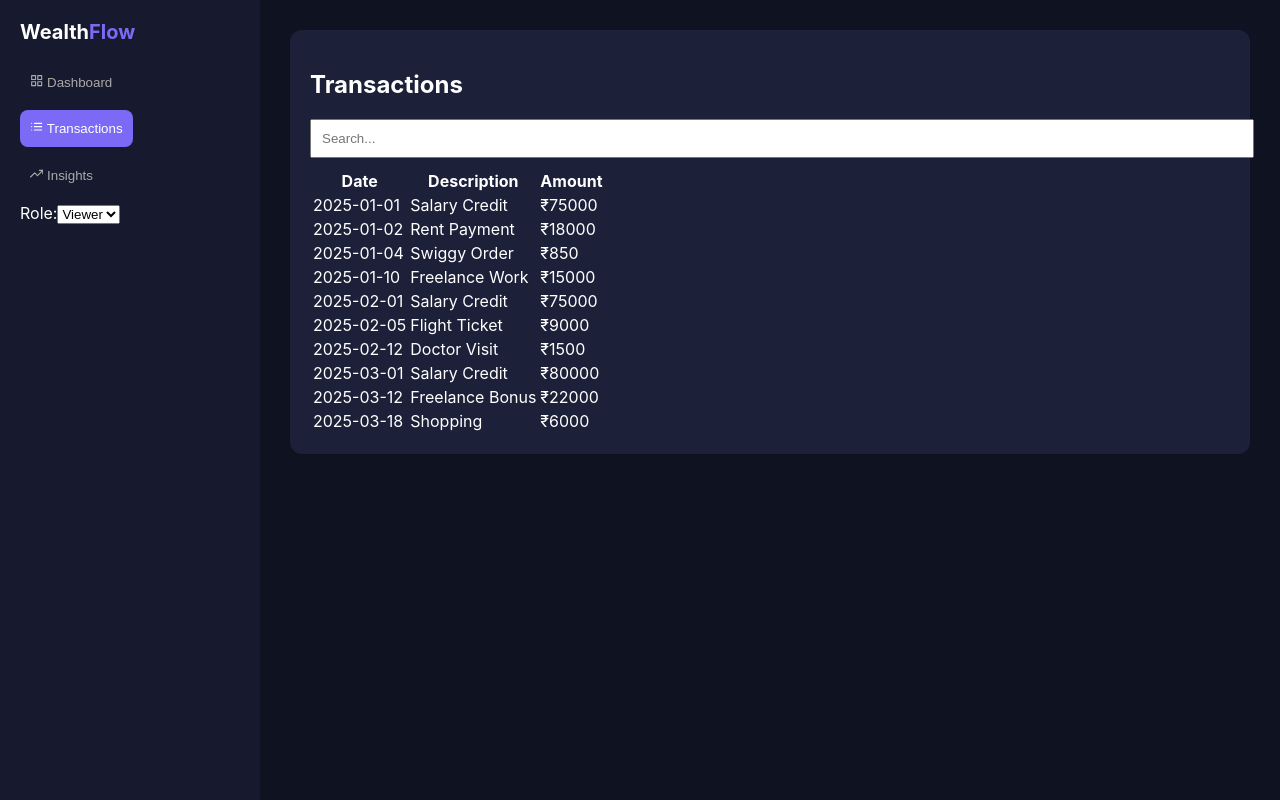
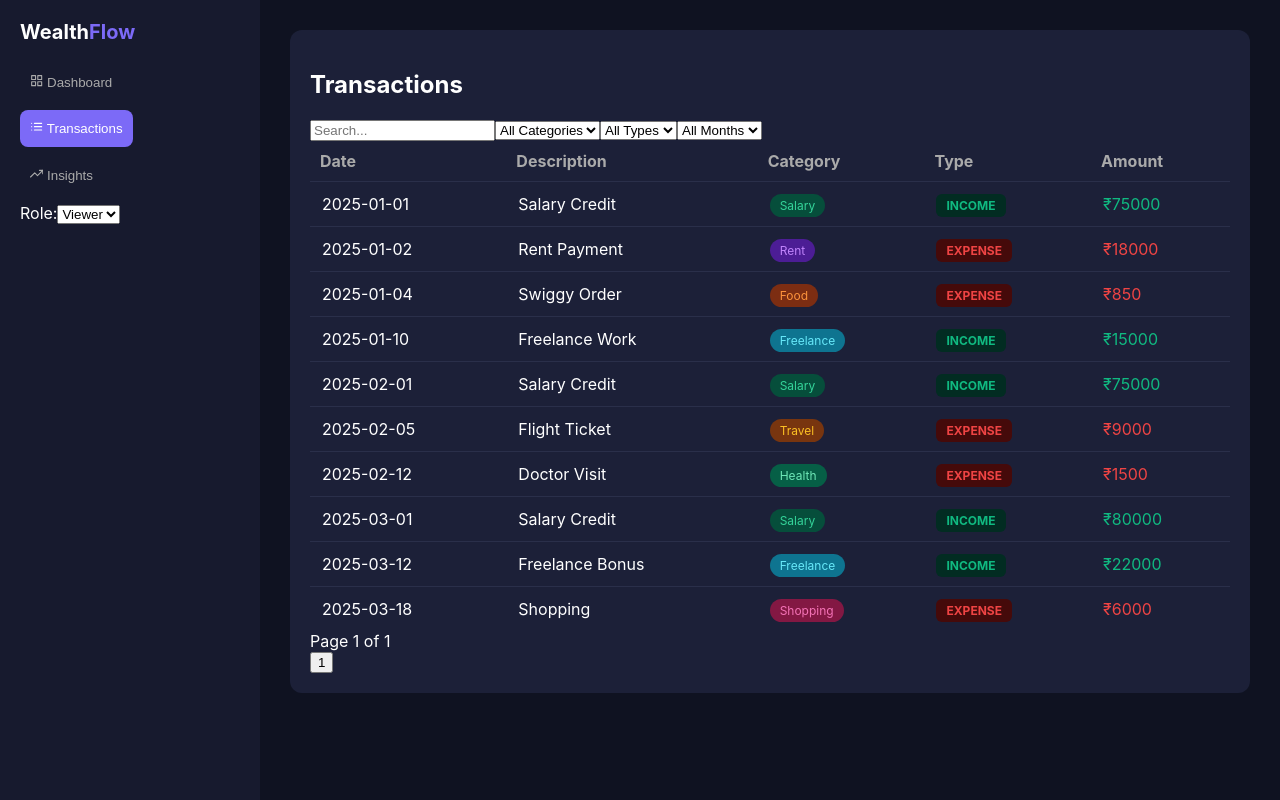
Before and after one commit to kundana-kolanuvada/finance-dashboard, a React (Vite) app: page / in a window 1280 px wide. Both pictures are taken after a click on the button "Transactions". Built offline with nearby package versions, Linux system fonts and the light colour scheme.

Commit message:
upgraded transactions page

```diff
--- a/src/components/AddTransactionModal.jsx
+++ b/src/components/AddTransactionModal.jsx
@@ -1,32 +1,43 @@
 import { useState } from "react";
 import { useApp } from "../context/AppContext";
+import { CATEGORIES } from "../data/mockData";
 
-export default function AddTransactionModal({ onClose }) {
-  const { addTransaction } = useApp();
+export default function AddTransactionModal({ onClose, editData }) {
+  const { addTransaction, editTransaction } = useApp();
 
-  const [form, setForm] = useState({
-    description: "",
-    amount: "",
-    type: "expense",
-    date: "",
-  });
+  const [form, setForm] = useState(
+    editData || {
+      description: "",
+      amount: "",
+      type: "expense",
+      category: "Food",
+      date: "",
+    }
+  );
 
   const handleSubmit = () => {
-    if (!form.description || !form.amount) return;
+    if (!form.description || !form.amount || !form.date) return;
 
-    addTransaction({
+    const tx = {
       ...form,
       amount: parseFloat(form.amount),
-    });
+    };
+
+    if (editData) {
+      editTransaction(tx);
+    } else {
+      addTransaction(tx);
+    }
 
     onClose();
   };
 
   return (
     <div className="modal">
-      <h3>Add Transaction</h3>
+      <h3>{editData ? "Edit" : "Add"} Transaction</h3>
 
       <input
+        value={form.description}
         placeholder="Description"
         onChange={(e) =>
           setForm({ ...form, description: e.target.value })
@@ -35,13 +46,46 @@ export default function AddTransactionModal({ onClose }) {
 
       <input
         type="number"
+        value={form.amount}
         placeholder="Amount"
         onChange={(e) =>
           setForm({ ...form, amount: e.target.value })
         }
       />
 
-      <button onClick={handleSubmit}>Add</button>
+      <select
+        value={form.category}
+        onChange={(e) =>
+          setForm({ ...form, category: e.target.value })
+        }
+      >
+        {CATEGORIES.map((c) => (
+          <option key={c}>{c}</option>
+        ))}
+      </select>
+
+      <select
+        value={form.type}
+        onChange={(e) =>
+          setForm({ ...form, type: e.target.value })
+        }
+      >
+        <option value="expense">Expense</option>
+        <option value="income">Income</option>
+      </select>
+
+      <input
+        type="date"
+        value={form.date}
+        onChange={(e) =>
+          setForm({ ...form, date: e.target.value })
+        }
+      />
+
+      <button className="btn" onClick={handleSubmit}>
+        {editData ? "Update" : "Add"}
+      </button>
+
       <button onClick={onClose}>Cancel</button>
     </div>
   );
--- a/src/components/TransactionsTable.jsx
+++ b/src/components/TransactionsTable.jsx
@@ -1,51 +1,167 @@
 import { useState } from "react";
 import { useApp } from "../context/AppContext";
 import AddTransactionModal from "./AddTransactionModal";
+import { CATEGORIES } from "../data/mockData";
 
 export default function TransactionsTable() {
-  const { transactions, role, searchQuery, setSearchQuery, deleteTransaction } = useApp();
-  const [open,setOpen]=useState(false);
+  const {
+    transactions,
+    role,
+    searchQuery,
+    setSearchQuery,
+    deleteTransaction,
+  } = useApp();
 
-  const filtered = transactions.filter(t =>
-    t.description.toLowerCase().includes(searchQuery.toLowerCase())
-  );
+  const [open, setOpen] = useState(false);
+  const [editTx, setEditTx] = useState(null);
+
+  const [category, setCategory] = useState("all");
+  const [type, setType] = useState("all");
+  const [month, setMonth] = useState("all");
+  const [page, setPage] = useState(1);
+
+  const ITEMS_PER_PAGE = 10;
+
+  const filtered = transactions.filter((t) => {
+    const matchSearch = t.description
+      .toLowerCase()
+      .includes(searchQuery.toLowerCase());
+
+    const matchCategory = category === "all" || t.category === category;
+    const matchType = type === "all" || t.type === type;
+
+    const matchMonth =
+      month === "all" ||
+      new Date(t.date).getMonth() + 1 === parseInt(month);
+
+    return matchSearch && matchCategory && matchType && matchMonth;
+  });
+
+  const totalPages = Math.ceil(filtered.length / ITEMS_PER_PAGE);
+  const start = (page - 1) * ITEMS_PER_PAGE;
+  const paginated = filtered.slice(start, start + ITEMS_PER_PAGE);
 
   return (
     <div className="card">
       <h2>Transactions</h2>
 
-      <input
-        className="search-input"
-        placeholder="Search..."
-        value={searchQuery}
-        onChange={(e)=>setSearchQuery(e.target.value)}
-      />
+      {/* TOP BAR */}
+      <div className="top-bar">
+        <input
+          className="search-small"
+          placeholder="Search..."
+          value={searchQuery}
+          onChange={(e) => setSearchQuery(e.target.value)}
+        />
 
-      {role==="admin" && <button className="btn" onClick={()=>setOpen(true)}>+ Add</button>}
+        <select onChange={(e) => setCategory(e.target.value)}>
+          <option value="all">All Categories</option>
+          {CATEGORIES.map((c) => (
+            <option key={c}>{c}</option>
+          ))}
+        </select>
 
+        <select onChange={(e) => setType(e.target.value)}>
+          <option value="all">All Types</option>
+          <option value="income">Income</option>
+          <option value="expense">Expense</option>
+        </select>
+
+        <select onChange={(e) => setMonth(e.target.value)}>
+          <option value="all">All Months</option>
+          {[...Array(12)].map((_, i) => (
+            <option key={i} value={i + 1}>
+              {new Date(0, i).toLocaleString("default", {
+                month: "short",
+              })}
+            </option>
+          ))}
+        </select>
+
+        {role === "admin" && (
+          <button className="btn" onClick={() => setOpen(true)}>
+            + Add
+          </button>
+        )}
+      </div>
+
+      {/* TABLE */}
       <table className="transactions-table">
         <thead>
           <tr>
-            <th>Date</th><th>Description</th><th>Amount</th>
-            {role==="admin" && <th>Action</th>}
+            <th>Date</th>
+            <th>Description</th>
+            <th>Category</th>
+            <th>Type</th>
+            <th>Amount</th>
+            {role === "admin" && <th>Actions</th>}
           </tr>
         </thead>
 
         <tbody>
-          {filtered.map(t=>(
+          {paginated.map((t) => (
             <tr key={t.id}>
               <td>{t.date}</td>
               <td>{t.description}</td>
-              <td>₹{t.amount}</td>
-              {role==="admin" && (
-                <td><button onClick={()=>deleteTransaction(t.id)}>Delete</button></td>
+
+              <td>
+                <span className={`badge cat-${t.category.toLowerCase()}`}>
+                  {t.category}
+                </span>
+              </td>
+
+              <td>
+                <span className={`type ${t.type}`}>
+                  {t.type.toUpperCase()}
+                </span>
+              </td>
+
+              <td className={t.type === "income" ? "income-text" : "expense-text"}>
+                ₹{t.amount}
+              </td>
+
+              {role === "admin" && (
+                <td>
+                  <button className="edit-btn" onClick={() => setEditTx(t)}>
+                    Edit
+                  </button>
+                  <button
+                    className="delete-btn"
+                    onClick={() => deleteTransaction(t.id)}
+                  >
+                    Delete
+                  </button>
+                </td>
               )}
             </tr>
           ))}
         </tbody>
       </table>
 
-      {open && <AddTransactionModal onClose={()=>setOpen(false)}/>}
+      {/* PAGINATION */}
+      <div className="pagination-bar">
+        <span>Page {page} of {totalPages || 1}</span>
+
+        <div>
+          {[...Array(totalPages)].map((_, i) => (
+            <button
+              key={i}
+              className={page === i + 1 ? "active-page" : ""}
+              onClick={() => setPage(i + 1)}
+            >
+              {i + 1}
+            </button>
+          ))}
+        </div>
+      </div>
+
+      {open && <AddTransactionModal onClose={() => setOpen(false)} />}
+      {editTx && (
+        <AddTransactionModal
+          editData={editTx}
+          onClose={() => setEditTx(null)}
+        />
+      )}
     </div>
   );
 }
--- a/src/context/AppContext.jsx
+++ b/src/context/AppContext.jsx
@@ -17,24 +17,40 @@ export function AppProvider({ children }) {
   }, [transactions]);
 
   const addTransaction = (tx) =>
-    setTransactions(prev => [{ ...tx, id: Date.now() }, ...prev]);
+    setTransactions((prev) => [{ ...tx, id: Date.now() }, ...prev]);
 
   const deleteTransaction = (id) =>
-    setTransactions(prev => prev.filter(t => t.id !== id));
+    setTransactions((prev) => prev.filter((t) => t.id !== id));
 
-  const income = transactions.filter(t=>t.type==="income")
-    .reduce((a,b)=>a+b.amount,0);
+  const editTransaction = (updatedTx) =>
+    setTransactions((prev) =>
+      prev.map((t) => (t.id === updatedTx.id ? updatedTx : t))
+    );
 
-  const expense = transactions.filter(t=>t.type==="expense")
-    .reduce((a,b)=>a+b.amount,0);
+  const income = transactions
+    .filter((t) => t.type === "income")
+    .reduce((a, b) => a + b.amount, 0);
+
+  const expense = transactions
+    .filter((t) => t.type === "expense")
+    .reduce((a, b) => a + b.amount, 0);
 
   return (
-    <AppContext.Provider value={{
-      transactions, role, setRole,
-      searchQuery, setSearchQuery,
-      addTransaction, deleteTransaction,
-      income, expense, balance: income-expense
-    }}>
+    <AppContext.Provider
+      value={{
+        transactions,
+        role,
+        setRole,
+        searchQuery,
+        setSearchQuery,
+        addTransaction,
+        deleteTransaction,
+        editTransaction,
+        income,
+        expense,
+        balance: income - expense,
+      }}
+    >
       {children}
     </AppContext.Provider>
   );
--- a/src/styles/global.css
+++ b/src/styles/global.css
@@ -61,3 +61,125 @@ body {
   margin-bottom:10px;
   width:100%;
 }
+
+/* FILTERS */
+.filters {
+  display: flex;
+  gap: 10px;
+  margin-bottom: 15px;
+  flex-wrap: wrap;
+}
+
+.filters select {
+  padding: 8px;
+  border-radius: 6px;
+  border: none;
+  background: #2a2f4a;
+  color: white;
+}
+
+/* TABLE */
+.transactions-table {
+  width: 100%;
+  border-collapse: collapse;
+}
+
+.transactions-table th {
+  text-align: left;
+  padding: 10px;
+  color: #aaa;
+}
+
+.transactions-table td {
+  padding: 12px;
+  border-top: 1px solid #2a2f4a;
+}
+
+.transactions-table tr:hover {
+  background: #2a2f4a;
+}
+
+/* BADGES */
+.badge {
+  padding: 4px 10px;
+  border-radius: 20px;
+  font-size: 12px;
+}
+
+/* CATEGORY COLORS */
+.cat-food { background:#7c2d12; color:#fb923c; }
+.cat-salary { background:#064e3b; color:#34d399; }
+.cat-rent { background:#4c1d95; color:#c084fc; }
+.cat-transport { background:#1e3a8a; color:#60a5fa; }
+.cat-shopping { background:#831843; color:#f472b6; }
+.cat-health { background:#065f46; color:#6ee7b7; }
+.cat-travel { background:#78350f; color:#fbbf24; }
+.cat-freelance { background:#0e7490; color:#67e8f9; }
+
+/* TYPE */
+.type {
+  padding: 4px 10px;
+  border-radius: 6px;
+  font-size: 12px;
+  font-weight: bold;
+}
+
+.income { background:#022c22; color:#10b981; }
+.expense { background:#450a0a; color:#ef4444; }
+
+/* AMOUNT */
+.income-text { color:#10b981; }
+.expense-text { color:#ef4444; }
+
+/* BUTTONS */
+.btn {
+  background:#7c6af7;
+  border:none;
+  padding:8px 12px;
+  border-radius:6px;
+  color:white;
+  cursor:pointer;
+}
+
+.delete-btn {
+  background:#7f1d1d;
+  color:#fca5a5;
+  border:none;
+  padding:6px 10px;
+  border-radius:6px;
+  cursor:pointer;
+}
+
+/* PAGINATION */
+.pagination {
+  margin-top: 15px;
+  display: flex;
+  gap: 8px;
+}
+
+.pagination button {
+  padding: 6px 10px;
+  border: none;
+  background: #2a2f4a;
+  color: white;
+  border-radius: 6px;
+  cursor: pointer;
+}
+
+.pagination .active-page {
+  background: #7c6af7;
+}
+
+/* MODAL */
+.modal {
+  position: fixed;
+  top: 30%;
+  left: 50%;
+  transform: translate(-50%, -30%);
+  background: #1c2038;
+  padding: 20px;
+  border-radius: 10px;
+  display: flex;
+  flex-direction: column;
+  gap: 10px;
+}
```
